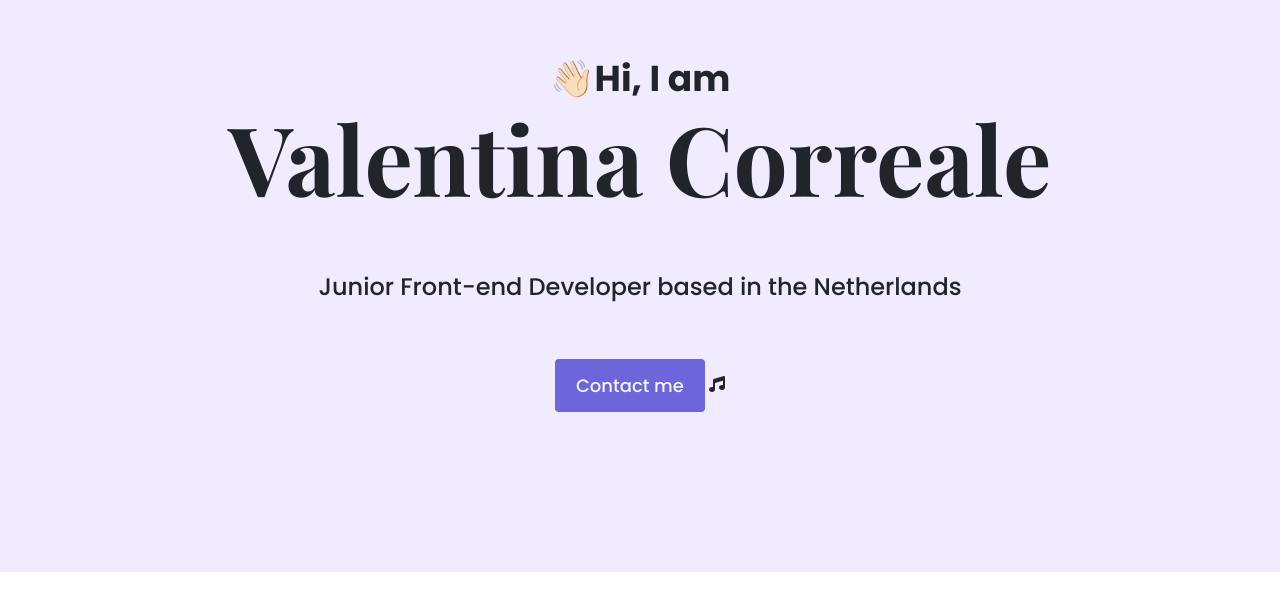
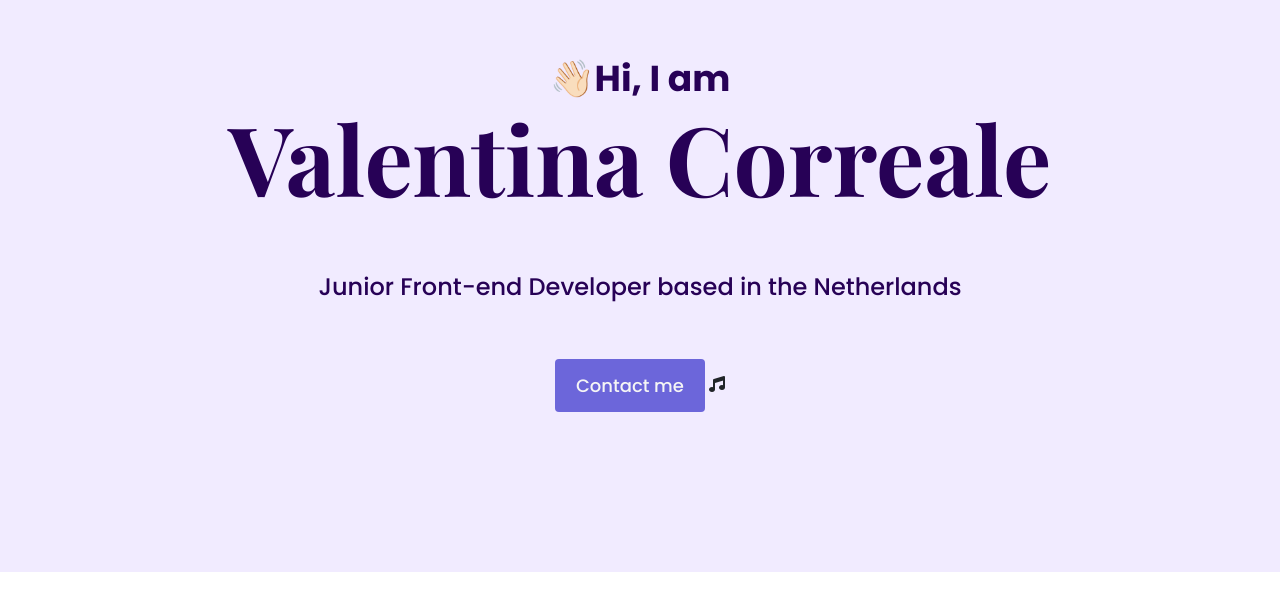
Before and after one commit to Valeco96/portfolio-work-project, a plain HTML site: page index.html in a window 1280 px wide. Shown: the part 103-714 px from the top of the page. Drawn offline with nearby package versions, Linux system fonts and the light colour scheme; a web font is replaced by a local one.

Commit message:
Additional color adjustment in CSS

```diff
--- a/css/style.css
+++ b/css/style.css
@@ -1,6 +1,7 @@
 :root {
   --heading-font-family: "Playfair Display", serif;
   --default-font-family: "Poppins", serif;
+  --head-text-color: rgb(39, 1, 86);
   --background-color: #f1ebff;
   --button-color: #6c66da;
 }
@@ -27,10 +28,12 @@ h6 {
 
 h1 {
   font-size: 96px;
+  color: var(--head-text-color);
 }
 
 .hero h3 {
   font-family: var(--default-font-family);
+  color: var(--head-text-color);
   font-size: 36px;
   font-weight: bold;
   margin: 0;
@@ -38,6 +41,7 @@ h1 {
 
 .hero h2 {
   font-family: var(--default-font-family);
+  color: var(--head-text-color);
   font-size: 24px;
   font-weight: normal;
   line-height: 2;
```
